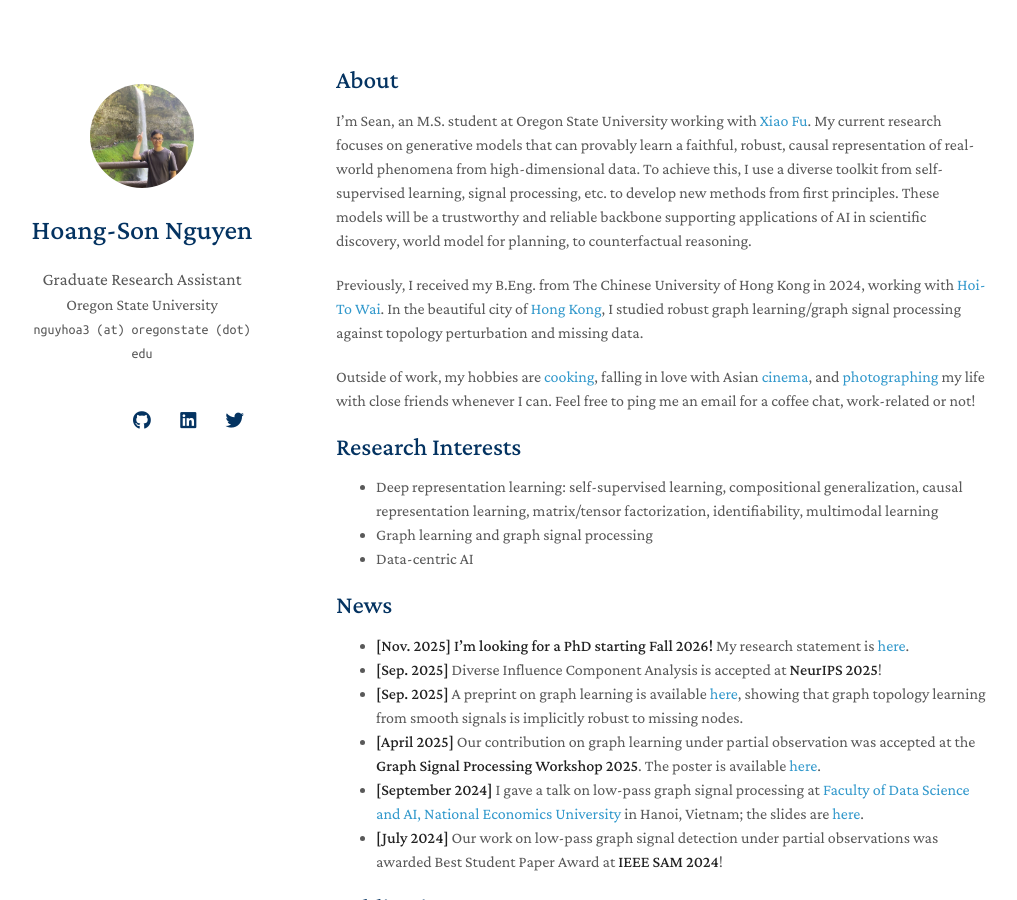
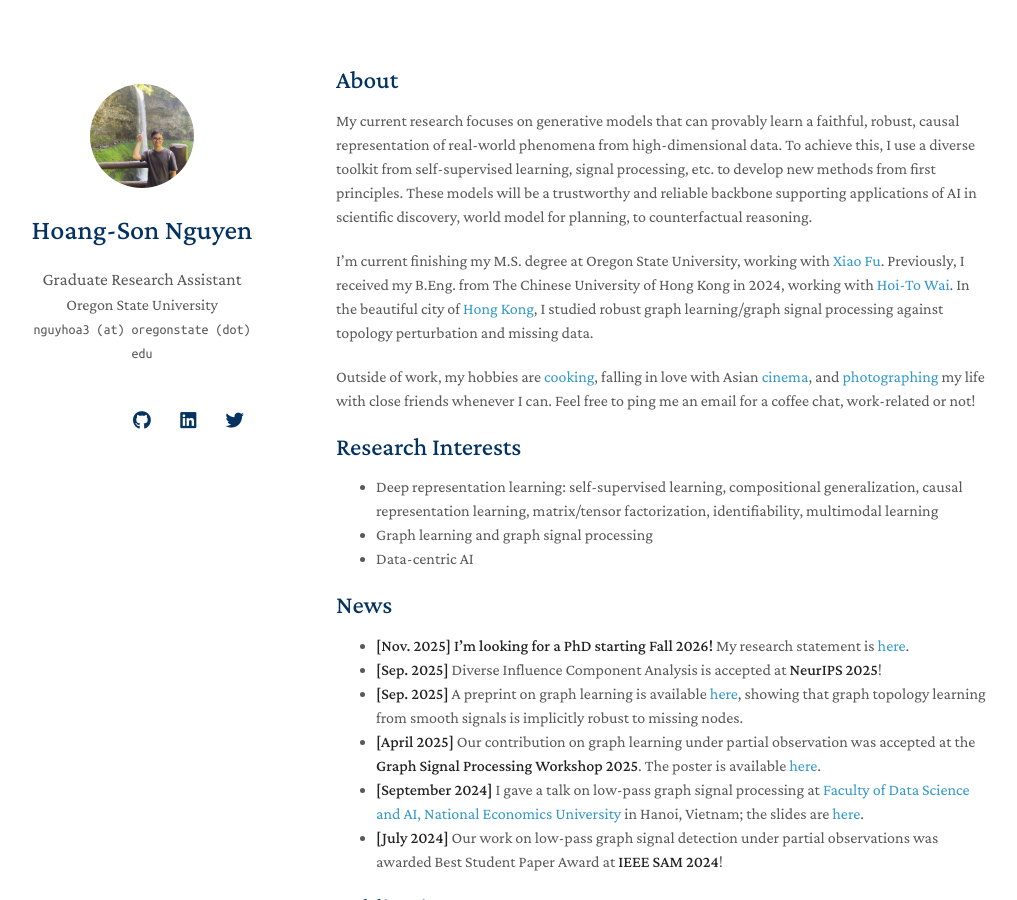
Before and after one commit to hsnguyen24/hsnguyen24.github.io, a Jekyll site: the page built from index.md, in a window 1280 px wide and 900 px high. Shown: the whole window, without its empty margins (134-1151 px from the left). Built offline with Jekyll 4.4.1, drawn with Linux system fonts in a browser that asks for light colours; nearby versions of some CDN libraries; a style sheet for code colours, icons or effects is not loaded; our own code applies the rules of GitHub Pages for plain Markdown files.

Commit message:
Update index.md

```diff
--- a/index.md
+++ b/index.md
@@ -4,9 +4,9 @@ layout: homepage
 
 ## About
 
-I'm Sean, an M.S. student at Oregon State University working with [Xiao Fu](https://web.engr.oregonstate.edu/~fuxia). My current research focuses on generative models that can provably learn a faithful, robust, causal representation of real-world phenomena from high-dimensional data. To achieve this, I use a diverse toolkit from self-supervised learning, signal processing, etc. to develop new methods from first principles. These models will be a trustworthy and reliable backbone supporting applications of AI in scientific discovery, world model for planning, to counterfactual reasoning.
+My current research focuses on generative models that can provably learn a faithful, robust, causal representation of real-world phenomena from high-dimensional data. To achieve this, I use a diverse toolkit from self-supervised learning, signal processing, etc. to develop new methods from first principles. These models will be a trustworthy and reliable backbone supporting applications of AI in scientific discovery, world model for planning, to counterfactual reasoning.
 
-Previously, I received my B.Eng. from The Chinese University of Hong Kong in 2024, working with [Hoi-To Wai](https://www1.se.cuhk.edu.hk/~htwai). In the beautiful city of [Hong Kong](https://www.youtube.com/@BreathArtHongKongCityWalk), I studied robust graph learning/graph signal processing against topology perturbation and missing data.
+I'm current finishing my M.S. degree at Oregon State University, working with [Xiao Fu](https://web.engr.oregonstate.edu/~fuxia). Previously, I received my B.Eng. from The Chinese University of Hong Kong in 2024, working with [Hoi-To Wai](https://www1.se.cuhk.edu.hk/~htwai). In the beautiful city of [Hong Kong](https://www.youtube.com/@BreathArtHongKongCityWalk), I studied robust graph learning/graph signal processing against topology perturbation and missing data.
 
 Outside of work, my hobbies are [cooking](https://cookpad.com/vn/nguoi-su-dung/18474087/), falling in love with Asian [cinema](https://letterboxd.com/notseanthesheep/), and [photographing](https://www.flickr.com/photos/portlandprince25/) my life with close friends whenever I can. Feel free to ping me an email for a coffee chat, work-related or not!
 
```
